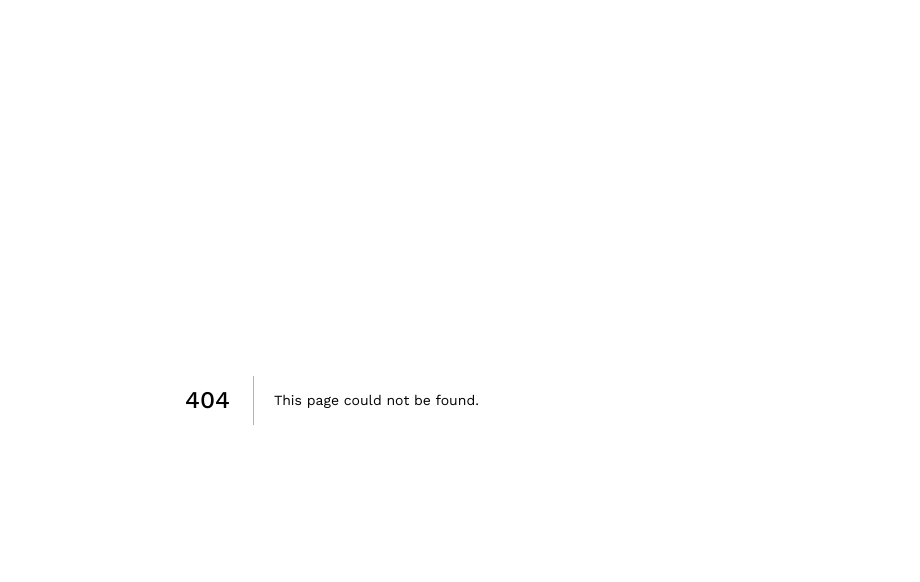
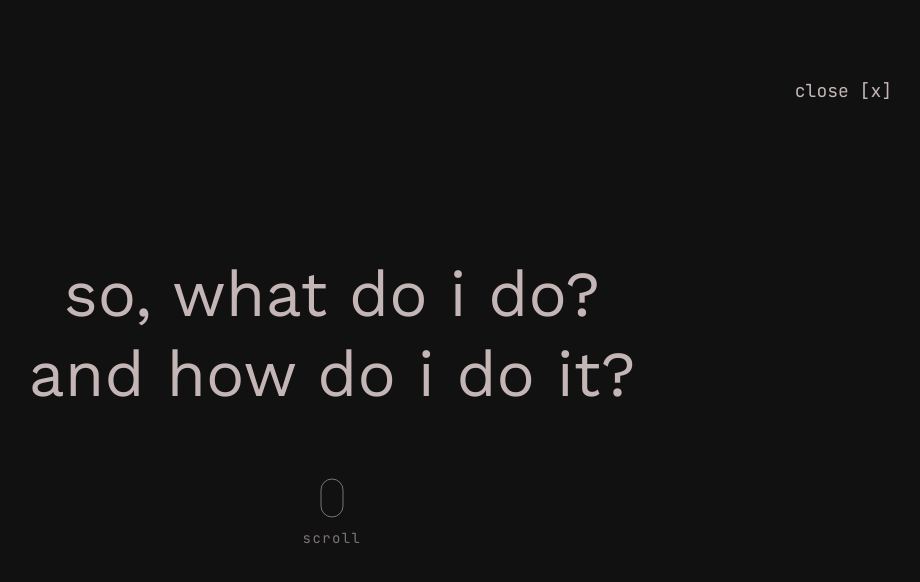
Before and after one commit to tayds25/portfolio, a Next.js app: page /process in a window 1280 px wide. Before the commit this address had no page. Shown: the top 582 px of the page, without its empty margins (308-1228 px from the left). Built offline with nearby package versions, Linux system fonts and the light colour scheme.

Commit message:
Add Process page with Hero section

```diff
--- /dev/null
+++ b/src/app/process/page.tsx
@@ -0,0 +1,105 @@
+"use client";
+
+import { useRef } from "react";
+import { useRouter } from "next/navigation";
+import gsap from "gsap";
+import { useGSAP } from "@gsap/react";
+import ShutterOverlay from "@/components/ui/ShutterOverlay";
+
+export default function Process() {
+    const router = useRouter();
+    const shutterRef = useRef<HTMLDivElement | null>(null);
+
+    useGSAP(() => {
+        if (shutterRef.current) {
+        gsap.fromTo(
+            shutterRef.current,
+            { yPercent: 0 },
+            { yPercent: -100, duration: 0.6, ease: "power3.inOut" }
+        );
+        }
+    });
+
+    const handleBackToHome = () => {
+        if (shutterRef.current) {
+        gsap.fromTo(
+            shutterRef.current,
+            { yPercent: -100 },
+            {
+            yPercent: 0,
+            duration: 0.6,
+            ease: "power3.inOut",
+            onComplete: () => router.push("/"),
+            }
+        );
+        }
+    };
+
+    return (
+        <main className="relative flex min-h-screen w-full flex-col items-center justify-center bg-bg-screen p-10 md:p-20">
+
+        {/* Close Button */}
+        <div className="absolute right-10 top-10 z-50 md:right-20 md:top-20">
+            <button
+            onClick={handleBackToHome}
+            className="cursor-pointer font-body text-body-reg text-text-caption transition-colors text-color-primary hover:text-color-accent"
+            >
+            close [x]
+            </button>
+        </div>
+
+        {/* Hero Section */}
+        <div className="flex flex-col items-center text-center">
+            <h1 className="font-heading text-[clamp(2.5rem,5vw,5rem)] leading-tight text-color-primary">
+                so, what do i do?<br />
+                and how do i do it?
+            </h1>
+
+            {/* Scroll Indicator */}
+            <div className="mt-16 flex flex-col items-center gap-3 opacity-60 text-color-primary">
+                <svg
+                    width="24"
+                    height="40"
+                    viewBox="0 0 24 40"
+                    fill="none"
+                    xmlns="http://www.w3.org/2000/svg"
+                    className="stroke-text-caption"
+                >
+                    <rect x="1" y="1" width="22" height="38" rx="11" strokeWidth="1" stroke="currentColor" />
+                    <circle cx="12" cy="10" r="3" fill="currentColor" className="fill-text-caption animate-scroll-down" />
+                </svg>
+
+                <style jsx global>{`
+                    @keyframes scrollDown {
+                    0% {
+                        transform: translateY(0);
+                        opacity: 0;
+                    }
+                    20% {
+                        opacity: 1;
+                    }
+                    60% {
+                        stroke-dashoffset: 0;
+                        transform: translateY(12px);
+                        opacity: 1;
+                    }
+                    80%, 100% {
+                        transform: translateY(12px);
+                        opacity: 0;
+                    }
+                    }
+                    .animate-scroll-down {
+                    animation: scrollDown 2s cubic-bezier(0.25, 1, 0.5, 1) infinite;
+                    }
+                `}</style>
+
+                <p className="font-body text-body-sm tracking-widest text-text-caption">
+                    scroll
+                </p>
+            </div>
+        </div>
+
+        <ShutterOverlay ref={shutterRef} />
+        </main>
+    );
+}
```
